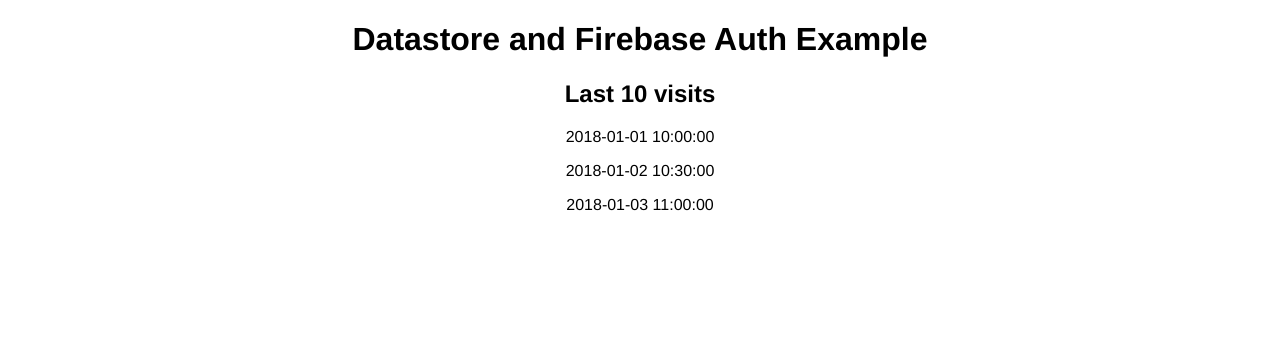
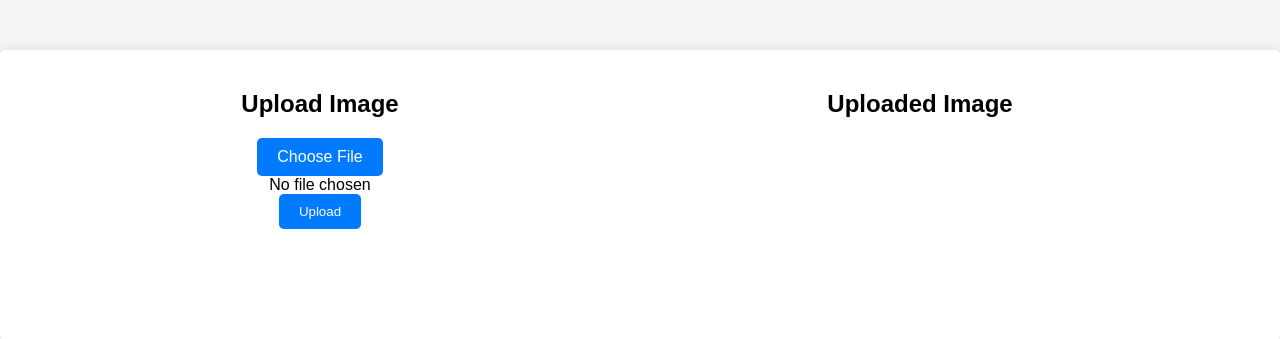
Before and after one commit to Andreww09/Cloud-Team, a Flask app: page / in a window 1280 px wide. Shown: the top 339 px of the page. Run offline with Flask 3, Linux system fonts and the light colour scheme.

Commit message:
Vision Api

```diff
--- a/main.py
+++ b/main.py
@@ -1,8 +1,10 @@
 import datetime
 
-from flask import Flask, render_template
+from flask import Flask, request, render_template, jsonify
+from google.cloud import vision
 
 app = Flask(__name__)
+client = vision.ImageAnnotatorClient()
 
 
 @app.route("/")
@@ -18,6 +20,27 @@ def root():
     return render_template("index.html", times=dummy_times)
 
 
+@app.route('/upload', methods=['POST'])
+def upload():
+    if 'image' not in request.files:
+        return jsonify({'error': 'No file part'})
+
+    file = request.files['image']
+
+    if file.filename == '':
+        return jsonify({'error': 'No selected file'})
+
+    image_content = file.read()
+    image = vision.Image(content=image_content)
+
+    # Perform label detection on the image
+    response = client.label_detection(image=image)
+
+    # Process the response and return the results
+    labels = [label.description for label in response.label_annotations]
+    return jsonify({'labels': labels})
+
+
 if __name__ == "__main__":
     # This is used when running locally only. When deploying to Google App
     # Engine, a webserver process such as Gunicorn will serve the app. This
@@ -27,3 +50,23 @@ if __name__ == "__main__":
     # http://flask.pocoo.org/docs/1.0/quickstart/#static-files. Once deployed,
     # App Engine itself will serve those files as configured in app.yaml.
     app.run(host="127.0.0.1", port=8080, debug=True)
+#
+# from google.cloud import vision
+#
+# # Initialize the Vision API client
+# client = vision.ImageAnnotatorClient()
+#
+# # Image URL to analyze
+# pics = ['https://i.imgur.com/2EUmDJO.jpg', 'https://i.imgur.com/FPMomNl.png','https://i.imgur.com/ps6iwpg.jpeg']
+# image_url=pics[2]
+# # Create an Image instance and set the image source
+# image = vision.Image()
+# image.source.image_uri = image_url
+#
+# # Perform label detection on the image
+# response = client.label_detection(image=image)
+#
+# # Print detected labels
+# print('Labels:')
+# for label in response.label_annotations:
+#     print(label.description, '(confidence:', label.score, ')')
--- a/static/style.css
+++ b/static/style.css
@@ -13,8 +13,70 @@
  * See the License for the specific language governing permissions and
  * limitations under the License.
  */
+body {
+    font-family: Arial, sans-serif;
+    background-color: #f4f4f4;
+    margin: 0;
+    padding: 0;
+}
 
- body {
-    font-family: "helvetica", sans-serif;
+.container {
+    width: 600px;
+    height: 250px;
+    align-items: center;
+    float: left;
+    display: flex;
+    flex-direction: column;
+}
+
+.imageContainer {
+    height: auto;
+    background-color: #fff;
+    padding: 20px;
+    border-radius: 5px;
+    margin: 50px auto;
+    box-shadow: 0 0 10px rgba(0, 0, 0, 0.1);
+    overflow: auto;
+}
+
+#uploadedImage {
+    max-width: 100%;
+    max-height: 80%;
+    display: none; /* Initially hide the image */
+}
+
+/* Rest of your CSS code */
+
+
+h2 {
     text-align: center;
-  }
+    margin-bottom: 20px;
+}
+
+form {
+    display: flex;
+    flex-direction: column;
+    align-items: center;
+}
+
+.inputfile {
+    display: none;
+}
+
+.uploadBtn {
+    background-color: #007bff;
+    color: #fff;
+    border: none;
+    padding: 10px 20px;
+    border-radius: 5px;
+    cursor: pointer;
+    transition: background-color 0.3s;
+}
+
+.uploadBtn:hover {
+    background-color: #0056b3;
+}
+
+.inputfile + label {
+    margin-bottom: 20px;
+}
--- a/templates/index.html
+++ b/templates/index.html
@@ -17,18 +17,85 @@
 
 <html>
 <head>
-  <title>Datastore and Firebase Auth Example</title>
-  <script src="{{ url_for('static', filename='script.js') }}"></script>
-  <link type="text/css" rel="stylesheet" href="{{ url_for('static', filename='style.css') }}">
+    <title>Datastore and Firebase Auth Example</title>
+    <script src="{{ url_for('static', filename='script.js') }}"></script>
+    <link type="text/css" rel="stylesheet" href="{{ url_for('static', filename='style.css') }}">
 </head>
 <body>
 
-  <h1>Datastore and Firebase Auth Example</h1>
+<!--<h1>Datastore and Firebase Auth Example</h1>-->
 
-  <h2>Last 10 visits</h2>
-  {% for time in times %}
-    <p>{{ time }}</p>
-  {% endfor %}
+<!--<h2>Last 10 visits</h2>-->
+<!--{% for time in times %}-->
+<!--<p>{{ time }}</p>-->
+<!--{% endfor %}-->
+
+
+<div class="imageContainer">
+    <div class="container">
+        <h2>Upload Image</h2>
+        <form id="uploadForm" enctype="multipart/form-data">
+            <label for="imageInput" class="uploadBtn">Choose File</label>
+            <input type="file" name="image" id="imageInput" class="inputfile">
+            <span id="fileName">No file chosen</span>
+            <button type="submit" class="uploadBtn">Upload</button>
+        </form>
+        <div id="results"></div>
+    </div>
+    <div class="container" id="uploadedImageContainer">
+        <h2>Uploaded Image</h2>
+        <img id="uploadedImage" src="" alt="Uploaded Image">
+    </div>
+</div>
+
+<script>
+    document.getElementById("imageInput").addEventListener("change", function() {
+        var fileName = this.files[0].name;
+        document.getElementById("fileName").textContent = fileName;
+    });
+</script>
+<script src="https://code.jquery.com/jquery-3.6.0.min.js"></script>
+<script>
+    $(document).ready(function() {
+        $('#imageInput').change(function() {
+            var file = this.files[0];
+            var fileName = file.name;
+            $('#fileName').text(fileName);
+
+            var reader = new FileReader();
+            reader.onload = function(event) {
+                $('#uploadedImage').attr('src', event.target.result);
+                $('#uploadedImage').css('display', 'block');
+            };
+            reader.readAsDataURL(file);
+        });
+
+        $('#uploadForm').submit(function(event) {
+            event.preventDefault();
+
+            var formData = new FormData($(this)[0]);
+            $.ajax({
+                url: '/upload',
+                type: 'POST',
+                data: formData,
+                processData: false,
+                contentType: false,
+                success: function(response) {
+                    var labels = response.labels.join(', ');
+                    $('#results').text('Labels: ' + labels);
+                },
+                error: function(xhr, status, error) {
+                    $('#results').text('Error: ' + xhr.responseJSON.error);
+                }
+            });
+        });
+
+        $('#imageInput').change(function() {
+            var fileName = $(this).val().split('\\').pop();
+            $('#fileName').text(fileName);
+        });
+    });
+</script>
 
 </body>
 </html>
```
Also changed, not shown: keyFile.json (added, +13 -0 lines).
